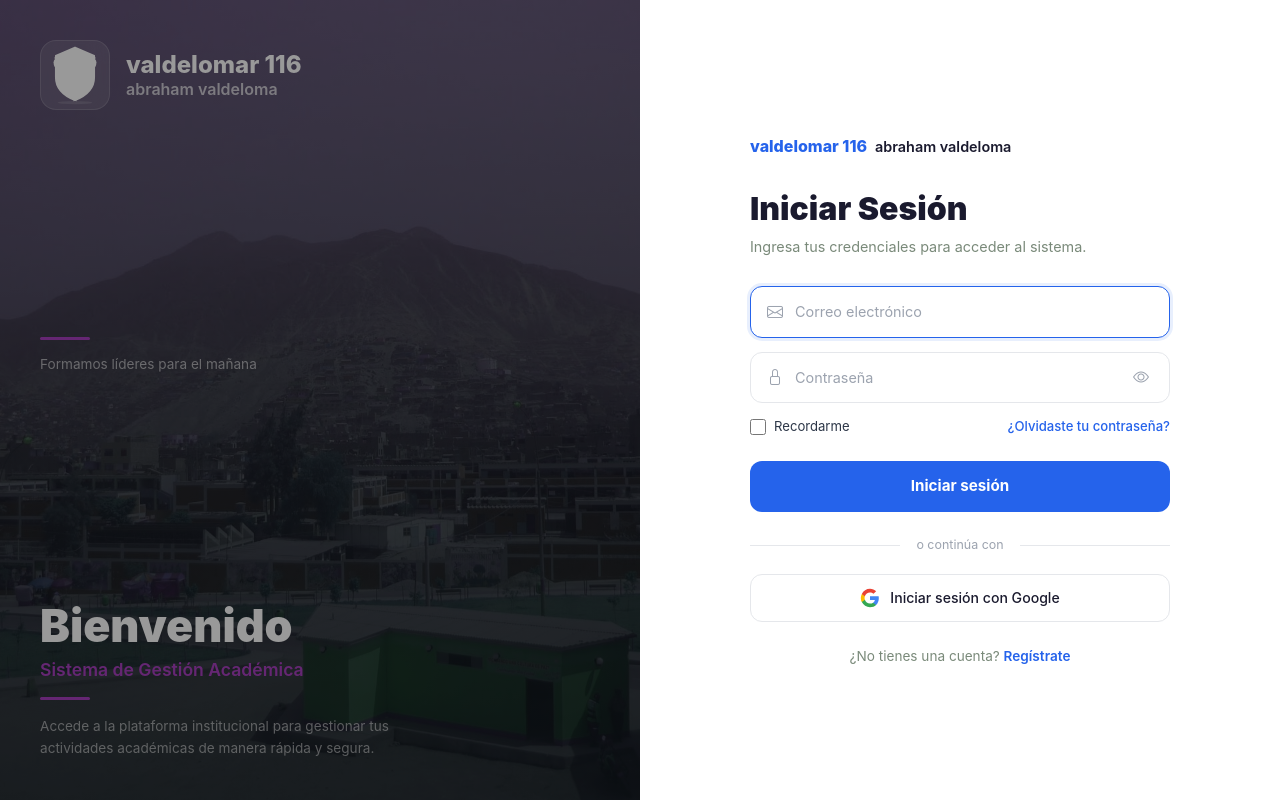
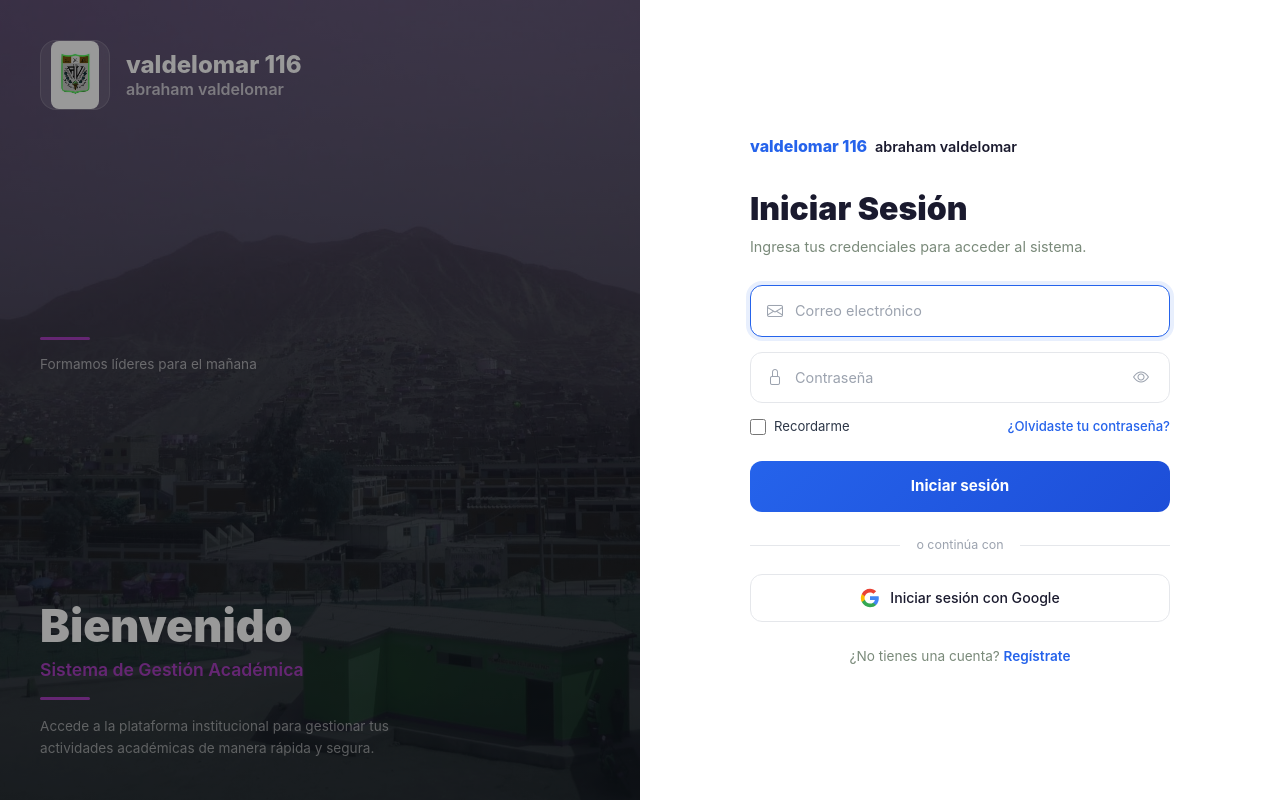
Before and after one commit to Pierxsss7/sistema-escolar-valdelomar, a Django app: page / in a window 1280 px wide. Run offline with Django 5.2, Linux system fonts and the light colour scheme.

Commit message:
feat: add real school escudo + login improvements (fade-in, shadows, gradient button)

```diff
--- a/static/css/styles.css
+++ b/static/css/styles.css
@@ -414,7 +414,7 @@ body {
 .login-left-escudo-img {
     width: 48px;
     height: auto;
-    filter: brightness(0) invert(1);
+    border-radius: 8px;
 }
 
 .login-left-brand { flex: 1; }
@@ -490,11 +490,24 @@ body {
     justify-content: center;
     background: #fff;
     padding: 40px;
+    box-shadow: -4px 0 20px rgba(0,0,0,0.08);
+    animation: loginFadeIn 0.6s ease-out;
+}
+
+@keyframes loginFadeIn {
+    from { opacity: 0; transform: translateX(20px); }
+    to { opacity: 1; transform: translateX(0); }
 }
 
 .login-right-content {
     width: 100%;
     max-width: 420px;
+    animation: loginSlideUp 0.5s ease-out 0.2s both;
+}
+
+@keyframes loginSlideUp {
+    from { opacity: 0; transform: translateY(15px); }
+    to { opacity: 1; transform: translateY(0); }
 }
 
 .login-right-header { margin-bottom: 32px; }
@@ -561,7 +574,8 @@ body {
 
 .login-field:focus-within {
     border-color: #2563eb;
-    box-shadow: 0 0 0 3px rgba(37,99,235,0.1);
+    box-shadow: 0 0 0 4px rgba(37,99,235,0.1);
+    transform: translateY(-1px);
 }
 
 .login-field-icon {
@@ -630,7 +644,7 @@ body {
 .login-btn-submit {
     width: 100%;
     padding: 14px;
-    background: #2563eb;
+    background: linear-gradient(135deg, #2563eb 0%, #1d4ed8 100%);
     color: #fff;
     border: none;
     border-radius: 12px;
@@ -638,12 +652,29 @@ body {
     font-weight: 700;
     cursor: pointer;
     transition: all 0.3s ease;
+    position: relative;
+    overflow: hidden;
+}
+
+.login-btn-submit::before {
+    content: '';
+    position: absolute;
+    top: 0;
+    left: -100%;
+    width: 100%;
+    height: 100%;
+    background: linear-gradient(90deg, transparent, rgba(255,255,255,0.2), transparent);
+    transition: left 0.5s ease;
 }
 
 .login-btn-submit:hover {
-    background: #1d4ed8;
+    background: linear-gradient(135deg, #1d4ed8 0%, #1e40af 100%);
     transform: translateY(-2px);
-    box-shadow: 0 8px 25px rgba(37,99,235,0.3);
+    box-shadow: 0 8px 25px rgba(37,99,235,0.35);
+}
+
+.login-btn-submit:hover::before {
+    left: 100%;
 }
 
 .login-divider-text {
@@ -688,6 +719,8 @@ body {
 .login-btn-google:hover {
     background: #f9fafb;
     border-color: #d1d5db;
+    transform: translateY(-1px);
+    box-shadow: 0 4px 12px rgba(0,0,0,0.08);
 }
 
 .login-google-icon { flex-shrink: 0; }
--- a/templates/admin/base_site.html
+++ b/templates/admin/base_site.html
@@ -6,7 +6,7 @@
 {% block branding %}
 <h1 id="site-name">
     <a href="{% url 'admin:index' %}" style="display:flex;align-items:center;gap:12px;color:#c9a84c;text-decoration:none;">
-        <img src="{% static 'img/escudo.svg' %}" width="28" height="34" alt="Escudo" style="filter:drop-shadow(0 1px 3px rgba(0,0,0,0.3));">
+        <img src="{% static 'img/escudo.jpg' %}" width="28" height="34" alt="Escudo I.E. Abraham Valdelomar 116" style="border-radius:4px;filter:drop-shadow(0 1px 3px rgba(0,0,0,0.3));">
         <span style="font-weight:600;font-size:1rem;letter-spacing:0.3px;">
             I.E. Abraham Valdelomar <span style="color:#e0c668;">116</span>
         </span>
--- a/templates/base.html
+++ b/templates/base.html
@@ -7,7 +7,7 @@
     <link href="https://cdn.jsdelivr.net/npm/bootstrap@5.3.3/dist/css/bootstrap.min.css" rel="stylesheet">
     <link rel="stylesheet" href="https://cdn.jsdelivr.net/npm/bootstrap-icons@1.11.3/font/bootstrap-icons.min.css">
     <link rel="stylesheet" href="/static/css/styles.css">
-    <link rel="icon" type="image/svg+xml" href="/static/img/escudo.svg">
+    <link rel="icon" type="image/png" href="/static/img/escudo.jpg">
     {% block extra_css %}{% endblock %}
 </head>
 <body>
@@ -16,7 +16,7 @@
     <!-- SIDEBAR -->
     <nav class="sidebar" id="sidebar">
         <div class="sidebar-header">
-            <img src="/static/img/escudo.svg" alt="Escudo" class="escudo-img">
+            <img src="/static/img/escudo.jpg" alt="Escudo I.E. Abraham Valdelomar 116" class="escudo-img">
             <h3>I.E. Abraham Valdelomar 116</h3>
             <small>Sistema de Gestión Escolar</small>
         </div>
--- a/templates/calificaciones/boleta.html
+++ b/templates/calificaciones/boleta.html
@@ -6,7 +6,7 @@
 <div class="boleta-wrapper fade-in">
     <div class="boleta-header">
         <div class="boleta-escudo">
-            <img src="/static/img/escudo.svg" alt="Escudo" style="height:70px;">
+            <img src="/static/img/escudo.jpg" alt="Escudo I.E. Abraham Valdelomar 116" style="height:70px;border-radius:8px;">
         </div>
         <div class="boleta-title">
             <h4>I.E. Abraham Valdelomar N° 116</h4>
--- a/templates/registration/login.html
+++ b/templates/registration/login.html
@@ -7,7 +7,7 @@
     <link href="https://cdn.jsdelivr.net/npm/bootstrap@5.3.3/dist/css/bootstrap.min.css" rel="stylesheet">
     <link rel="stylesheet" href="https://cdn.jsdelivr.net/npm/bootstrap-icons@1.11.3/font/bootstrap-icons.min.css">
     <link rel="stylesheet" href="/static/css/styles.css">
-    <link rel="icon" type="image/svg+xml" href="/static/img/escudo.svg">
+    <link rel="icon" type="image/png" href="/static/img/escudo.jpg">
 </head>
 <body>
 <div class="login-split">
@@ -18,11 +18,11 @@
         <div class="login-left-content">
             <div class="login-left-top">
                 <div class="login-left-escudo">
-                    <img src="/static/img/escudo.svg" alt="Escudo" class="login-left-escudo-img">
+                    <img src="/static/img/escudo.jpg" alt="Escudo I.E. Abraham Valdelomar 116" class="login-left-escudo-img">
                 </div>
                 <div class="login-left-brand">
                     <h1 class="login-left-nombre">valdelomar 116</h1>
-                    <h2 class="login-left-subnombre">abraham valdeloma</h2>
+                    <h2 class="login-left-subnombre">abraham valdelomar</h2>
                 </div>
             </div>
             <div class="login-left-info">
@@ -47,7 +47,7 @@
             <div class="login-right-header">
                 <div class="login-right-brand">
                     <span class="login-right-brand-116">valdelomar 116</span>
-                    <span class="login-right-brand-nombre">abraham valdeloma</span>
+                    <span class="login-right-brand-nombre">abraham valdelomar</span>
                 </div>
             </div>
 
--- a/templates/registration/registro.html
+++ b/templates/registration/registro.html
@@ -7,7 +7,7 @@
     <link href="https://cdn.jsdelivr.net/npm/bootstrap@5.3.3/dist/css/bootstrap.min.css" rel="stylesheet">
     <link rel="stylesheet" href="https://cdn.jsdelivr.net/npm/bootstrap-icons@1.11.3/font/bootstrap-icons.min.css">
     <link rel="stylesheet" href="/static/css/styles.css">
-    <link rel="icon" type="image/svg+xml" href="/static/img/escudo.svg">
+    <link rel="icon" type="image/png" href="/static/img/escudo.jpg">
     <style>
         .reg-split {
             min-height: 100vh;
@@ -62,7 +62,7 @@
         .reg-left-escudo-img {
             width: 48px;
             height: auto;
-            filter: brightness(0) invert(1);
+            border-radius: 8px;
         }
         .reg-left-brand { flex: 1; }
         .reg-left-nombre {
@@ -390,7 +390,7 @@
         <div class="reg-left-content">
             <div class="reg-left-top">
                 <div class="reg-left-escudo">
-                    <img src="/static/img/escudo.svg" alt="Escudo" class="reg-left-escudo-img">
+                    <img src="/static/img/escudo.jpg" alt="Escudo I.E. Abraham Valdelomar 116" class="reg-left-escudo-img">
                 </div>
                 <div class="reg-left-brand">
                     <h1 class="reg-left-nombre">valdelomar 116</h1>
```
Also changed, not shown: static/img/escudo.jpg (added).
